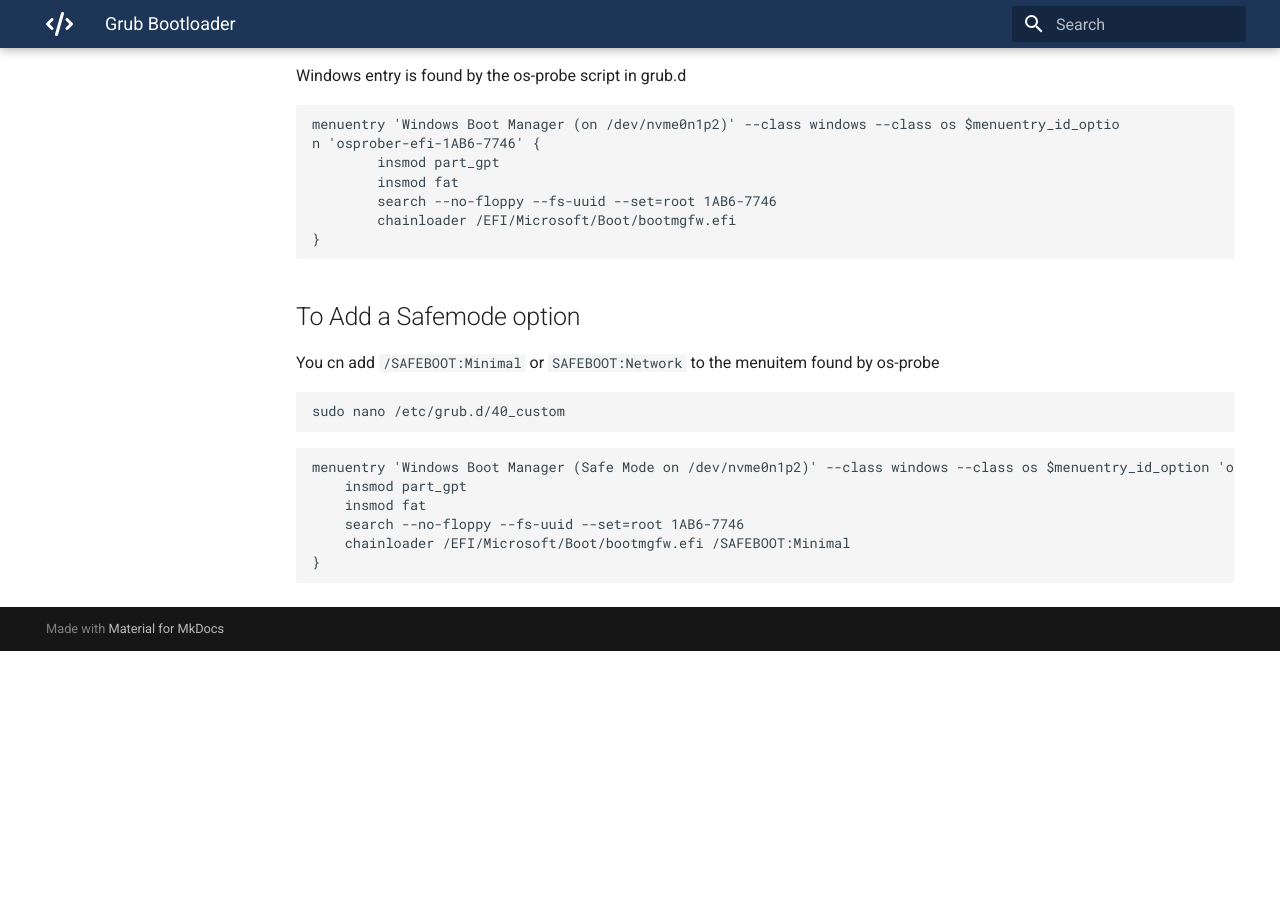
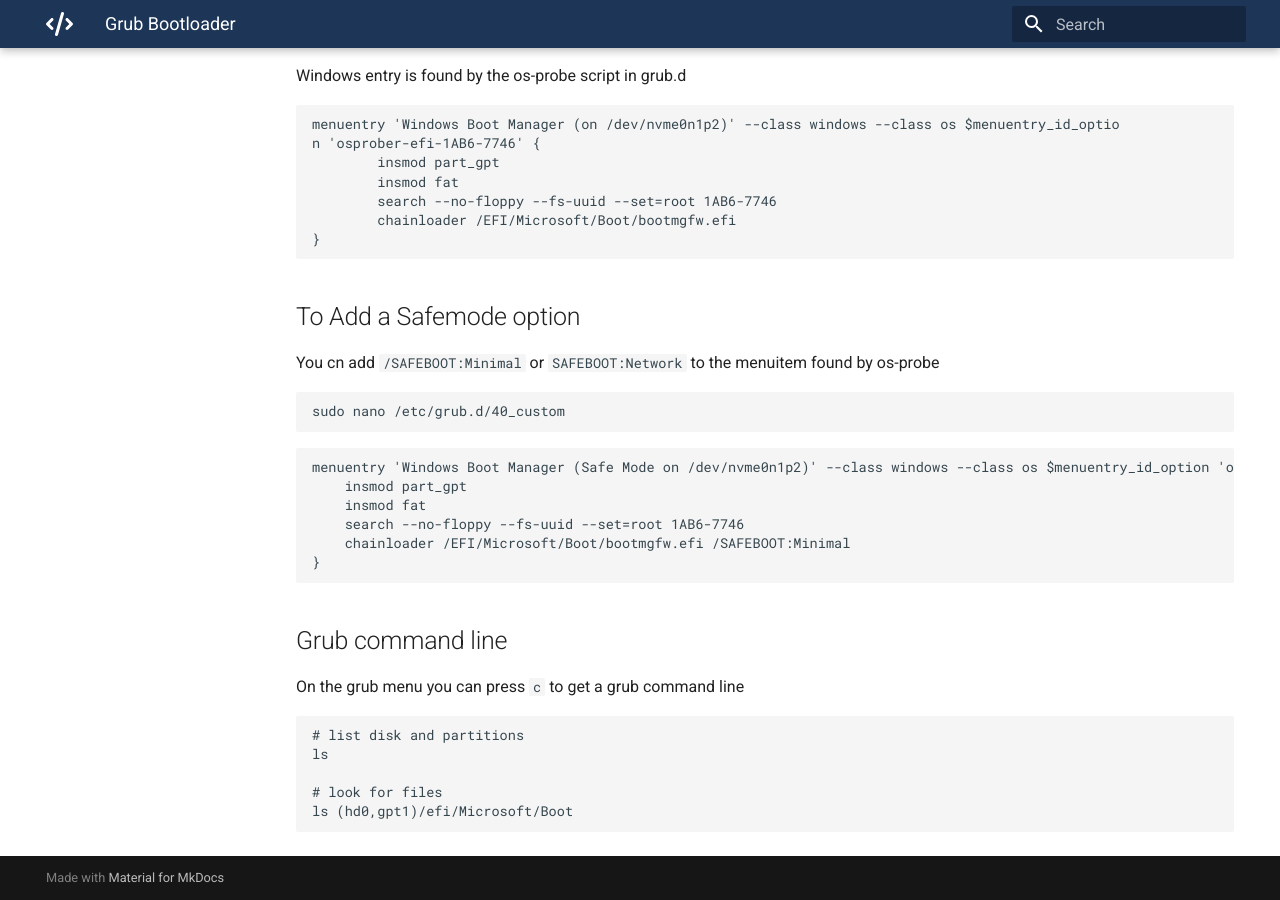
Before and after one commit to mrhockeymonkey/mrhockeymonkey.github.io, an MkDocs documentation site: the page built from docs/Ubuntu/grub.md, in a window 1280 px wide and 900 px high, scrolled down 676 px. Built offline with MkDocs 1.6.1 and Material for MkDocs 9.7.7, drawn with Linux system fonts in a browser that asks for light colours; before the commit the page ends 1327 px from its top, so only the background shows below that.

Commit message:
Update grub.md

````diff
--- a/docs/Ubuntu/grub.md
+++ b/docs/Ubuntu/grub.md
@@ -57,3 +57,15 @@ menuentry 'Windows Boot Manager (Safe Mode on /dev/nvme0n1p2)' --class windows -
     chainloader /EFI/Microsoft/Boot/bootmgfw.efi /SAFEBOOT:Minimal
 }
 ```
+
+## Grub command line
+
+On the grub menu you can press `c` to get a grub command line
+
+```plain
+# list disk and partitions
+ls
+
+# look for files
+ls (hd0,gpt1)/efi/Microsoft/Boot
+```
````
